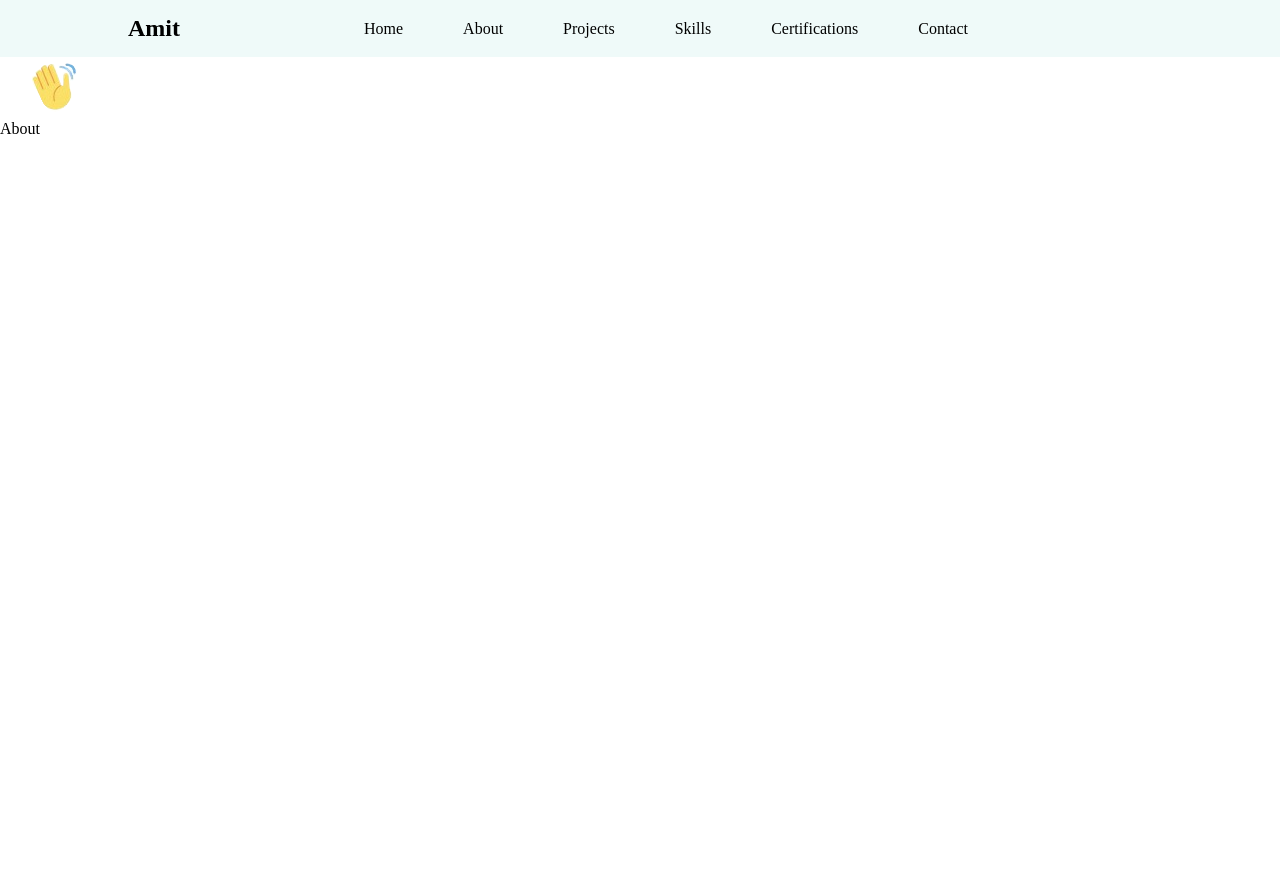
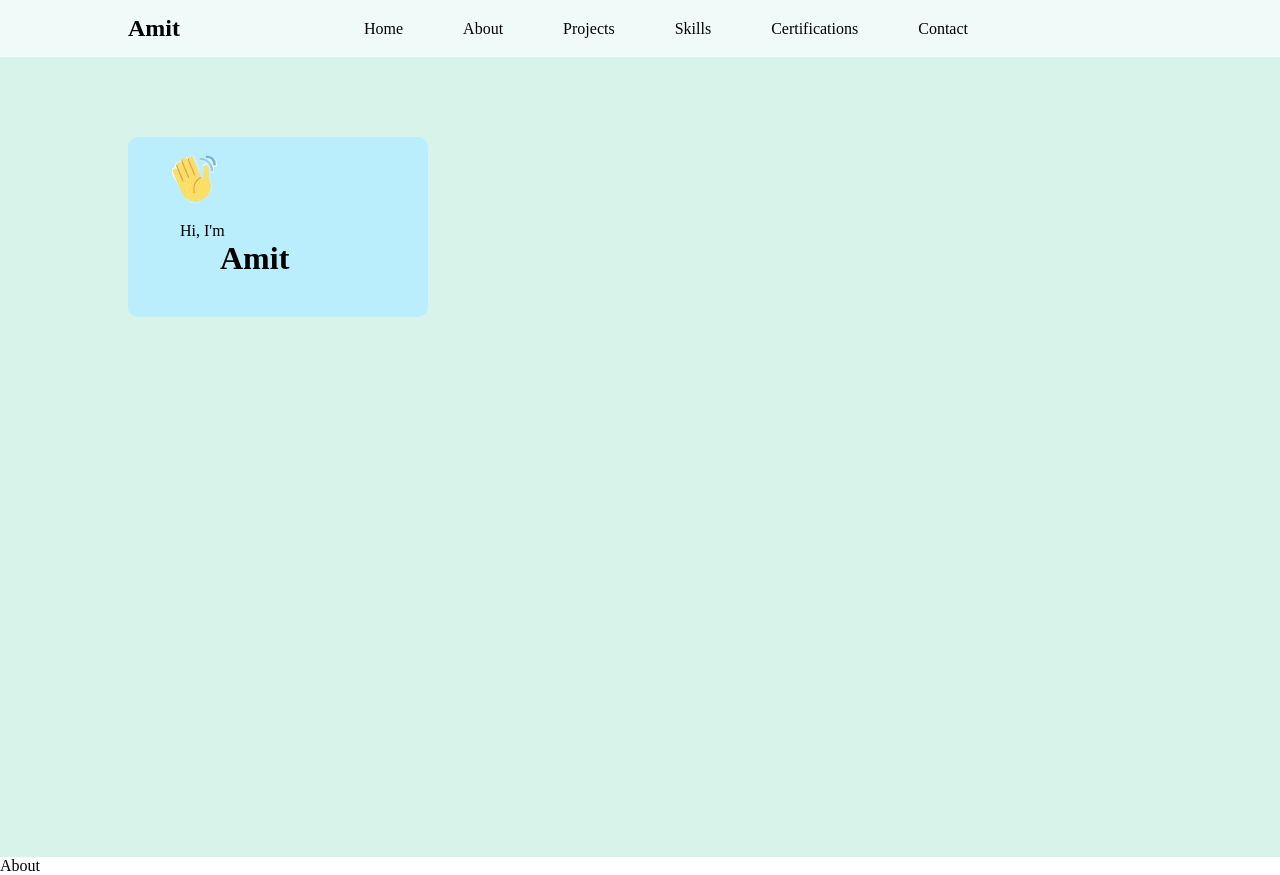
Before and after one commit to decode6/amit-portfolio, a React (Vite) app: page / in a window 1280 px wide. Before the commit the page ends 800 px from the top, so only its background shows below. Built offline with nearby package versions, Linux system fonts and the light colour scheme.

Commit message:
hero-name added

```diff
--- a/src/components/hero/Hero.jsx
+++ b/src/components/hero/Hero.jsx
@@ -3,10 +3,20 @@ import './hero.css';
 import hii from '../../assets/hii.png';
 const Hero = () => {
   return (
-    <div className='hero-name'>
+    <div className="hero-container">
+        <div className="hero">
+         <div className='hero-text'>
         <img src={hii} alt="" />
+        <div className="hero-name">
+            <p>Hi, I'm</p>
+            <h1>Amit</h1>
+        </div>
 
     </div>
+    </div>
+    </div>
+
+
   )
 }
 
--- a/src/components/hero/hero.css
+++ b/src/components/hero/hero.css
@@ -1,3 +1,26 @@
+.hero-container{
+
+     background-color: #d7f3ea;
+}
+
+.hero{
+   width: 100%;
+    height: 100vh;
+    padding: 0 10%;
+    display: flex;
+}
+
+ .hero-text{
+   margin: 80px 0px;
+width: 300px;
+padding: 12px;
+height: 180px;
+background-color: #baeefc;
+border-radius: 10px;
+}
 .hero-name{
-
+    padding: 10px 40px;
 }
+.hero-name h1{
+padding-left: 40px;
+}
```
